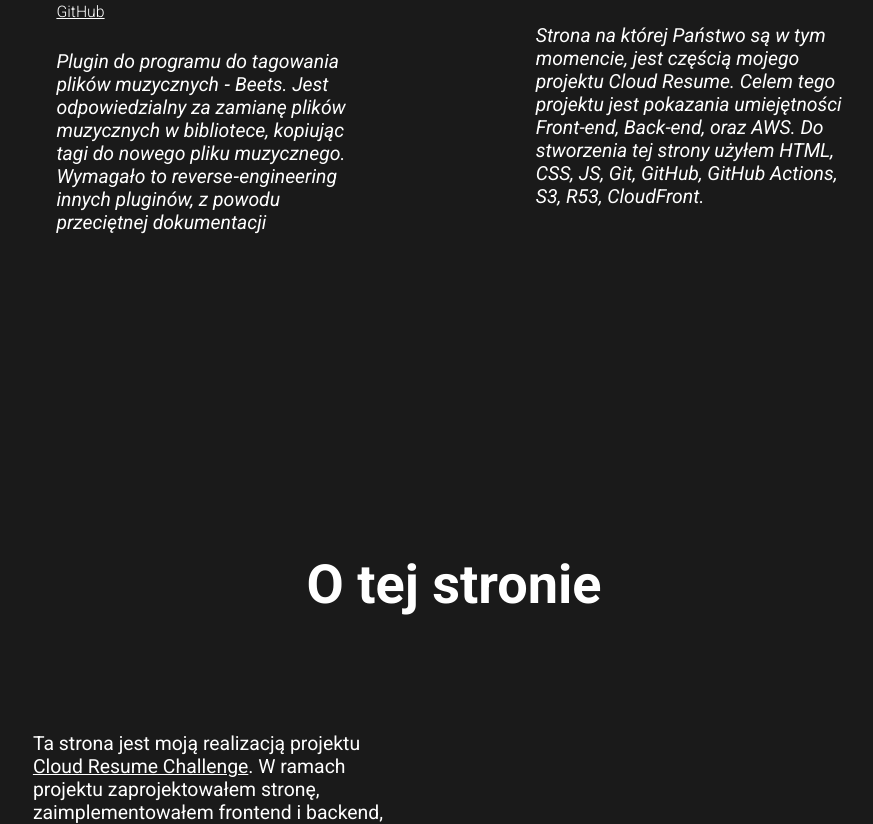
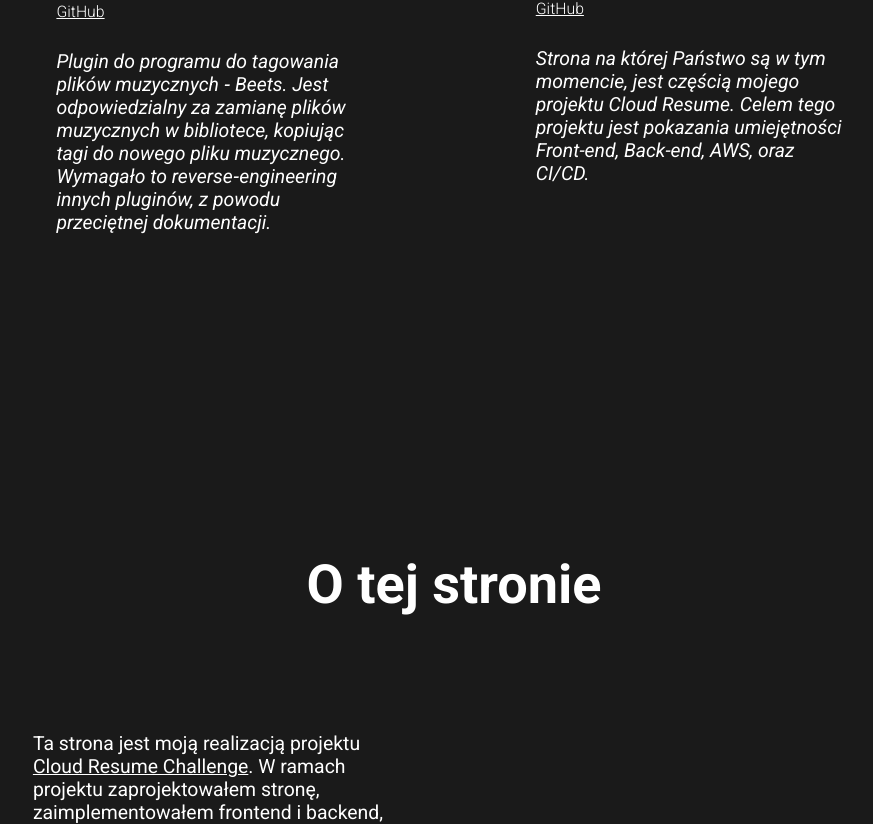
Before and after one commit to Vidariondr/cloud_resume, a plain HTML site: page src/frontend/index.html in a window 1280 px wide. Shown: the part 5694-6518 px from the top of the page, without its empty margins (186-1059 px from the left). Drawn offline with Linux system fonts and the light colour scheme; no server answers.

Commit message:
minor spelling fixes

```diff
--- a/src/frontend/index.html
+++ b/src/frontend/index.html
@@ -291,7 +291,7 @@
 							Plugin do programu do tagowania plików muzycznych ‑ Beets. Jest
 							odpowiedzialny za zamianę plików muzycznych w bibliotece, kopiując
 							tagi do nowego pliku muzycznego. Wymagało to reverse‑engineering
-							innych pluginów, z powodu przeciętnej dokumentacji
+							innych pluginów, z powodu przeciętnej dokumentacji.
 						</p>
 					</div>
 					<div class="project_grid_item">
@@ -300,9 +300,7 @@
 						<p class="project_grid_item_description">
 							Strona na której Państwo są w tym momencie, jest częścią mojego
 							projektu Cloud Resume. Celem tego projektu jest pokazania
-							umiejętności Front-end, Back-end, oraz AWS. Do stworzenia tej
-							strony użyłem HTML, CSS, JS, Git, GitHub, GitHub Actions, S3, R53,
-							CloudFront.
+							umiejętności Front-end, Back-end, AWS, oraz CI/CD.
 						</p>
 					</div>
 				</div>
@@ -343,7 +341,7 @@
 		</section>
 		<footer>
 			<span id="copyright"
-				>Copyright © <span id="copyright_year"></span>Jakub Kaszczuk</span
+				>Copyright © <span id="copyright_year"></span> Jakub Kaszczuk</span
 			>
 		</footer>
 		<script src="script.js"></script>
```
